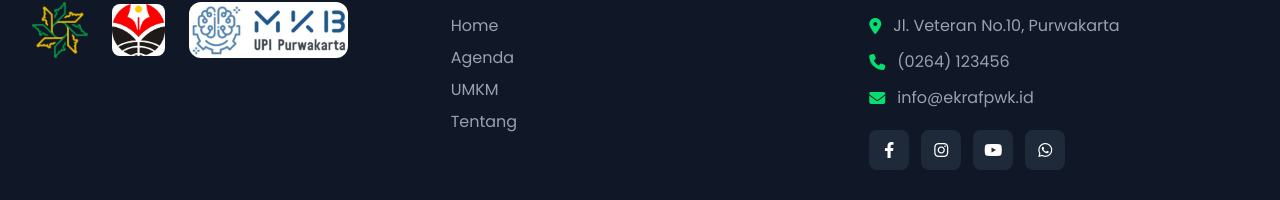
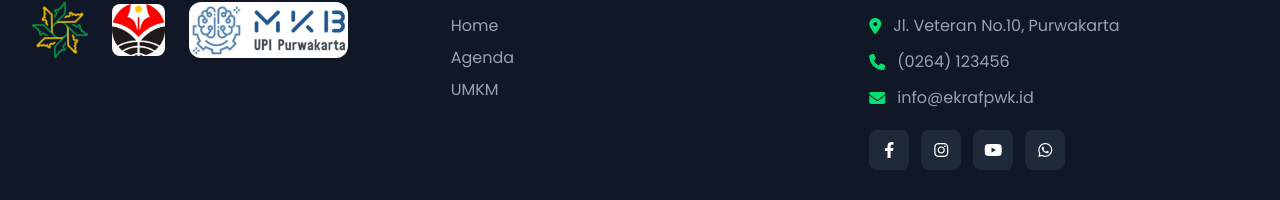
Before and after one commit to hikambdwh/website-ekraf-1, a website: page public/index.html in a window 1280 px wide. Shown: the part 5747-5947 px from the top of the page. Drawn offline with Linux system fonts and the light colour scheme.

Commit message:
Desain final banget

```diff
--- a/public/index.html
+++ b/public/index.html
@@ -665,7 +665,6 @@
                         <li><a href="#" class="text-gray-400 hover:text-green-400 transition-colors">Home</a></li>
                         <li><a href="#" class="text-gray-400 hover:text-green-400 transition-colors">Agenda</a></li>
                         <li><a href="#" class="text-gray-400 hover:text-green-400 transition-colors">UMKM</a></li>
-                        <li><a href="#" class="text-gray-400 hover:text-green-400 transition-colors">Tentang</a></li>
                     </ul>
                 </div>
 
```
